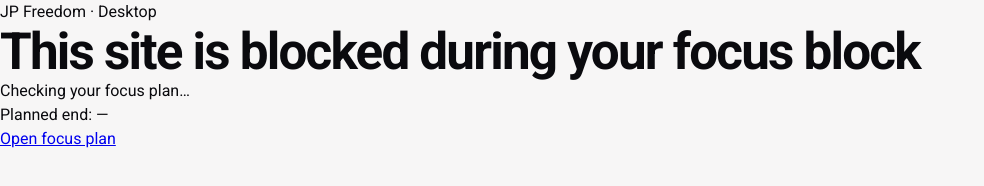
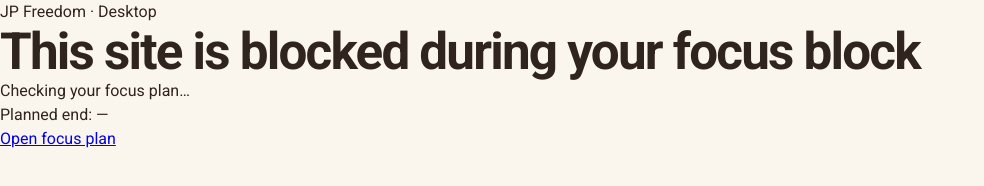
Before and after one commit to Jeanspkdz/jp_freedom, a website with bundled scripts: page apps/chrome-extension/blocked.html in a window 1280 px wide. Shown: the whole page, without its empty margins (0-984 px from the left). Built offline with nearby package versions, Linux system fonts and the light colour scheme.

Commit message:
fix(chrome-extension): match app theme and clarify sync errors

```diff
--- a/apps/chrome-extension/management.css
+++ b/apps/chrome-extension/management.css
@@ -9,19 +9,19 @@
 :root {
   color-scheme: light;
   font: 400 16px/1.5 "JP Roboto", Roboto, Arial, sans-serif;
-  background: #f7f6f6;
-  color: #0a0a0e;
-  --surface: #fffefe;
-  --muted: #36363d;
-  --line: #d4d4da;
-  --line-soft: #e3e3e7;
-  --amber: #a65608;
+  background: #faf6ee;
+  color: #30251e;
+  --surface: #fffdf8;
+  --muted: #6f6257;
+  --line: #c9b9a6;
+  --line-soft: #e5d9c9;
+  --amber: #9b5a20;
   --on-amber: #fff;
-  --amber-soft: #f9e0b4;
+  --amber-soft: #ffe8c5;
   --on-amber-soft: #603300;
-  --focus: #a65608;
+  --focus: #9b5a20;
   --error: #ba1a1a;
-  scrollbar-color: #aeb0b6 #f7f6f6;
+  scrollbar-color: #c9b9a6 #faf6ee;
 }
 
 * { box-sizing: border-box; }
@@ -114,8 +114,3 @@ button:disabled { opacity: .55; }
   .domain-input-row { flex-direction: column; }
   .domain-input-row button { width: 100%; }
 }
-@media (prefers-color-scheme: dark) {
-  :root { color-scheme: dark; background: #141414; color: #f0eff1; --surface: #161616; --muted: #c5c5cc; --line: #8a8a91; --line-soft: #414148; --amber: #ffb95e; --on-amber: #522c00; --amber-soft: #6b3a00; --on-amber-soft: #ffe0b4; --focus: #ffb95e; --error: #ffb4ab; scrollbar-color: #6d6d74 #141414; }
-  .permission-line { border-color: rgb(255 224 180 / .3); }
-  .site-row:hover { background: #24211e; }
-}
```
Also changed, not shown: apps/chrome-extension/src/management.js (+17 -3 lines), apps/chrome-extension/test/integration.test.js (+13 -0 lines).
